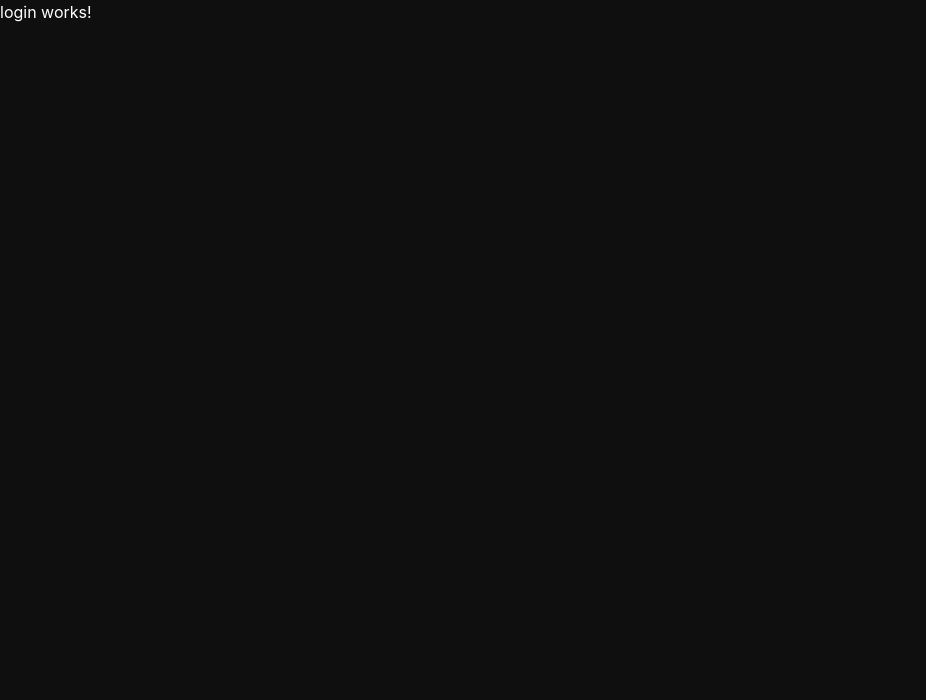
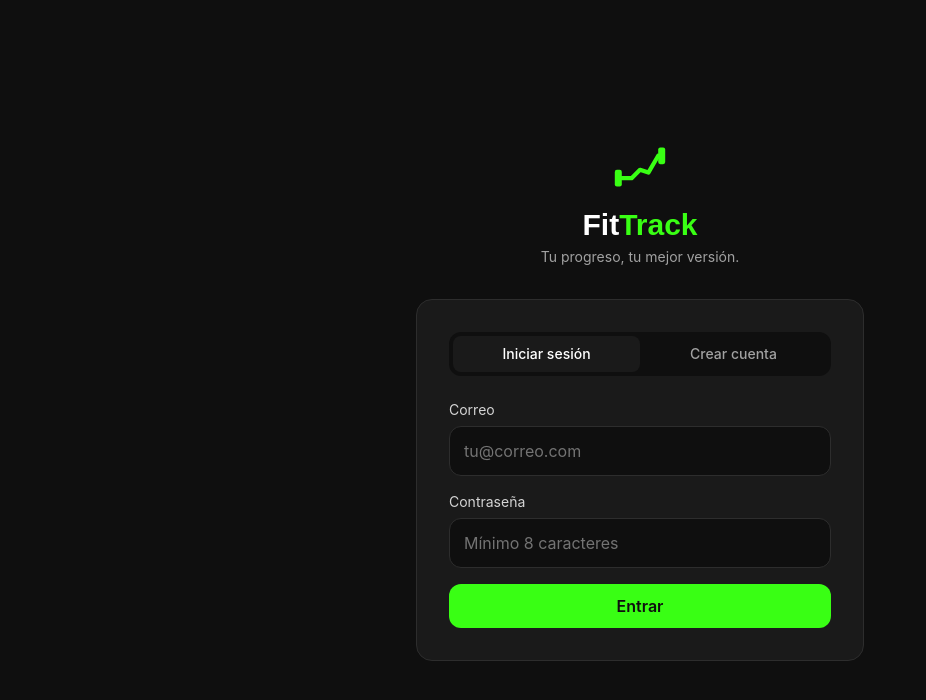
Before and after one commit to Fiurer7kp/FitTrack, an Angular app: page /login in a window 1280 px wide. Shown: the top 700 px of the page, without its empty margins (0-926 px from the left). Built offline with nearby package versions, Linux system fonts and the light colour scheme.

Commit message:
pantalla de login con validaciones, h1 h2

```diff
--- a/src/app/login/login.html
+++ b/src/app/login/login.html
@@ -1 +1,81 @@
-<p>login works!</p>
+<div class="flex min-h-screen items-center justify-center px-4 py-10">
+  <div class="w-full max-w-md">
+
+    <!-- Logo y tagline -->
+    <div class="mb-8 flex flex-col items-center text-center">
+      <svg width="56" height="56" viewBox="0 0 40 40" fill="none" aria-hidden="true">
+        <rect x="2" y="22" width="5" height="12" rx="1.5" fill="#39FF14" />
+        <rect x="33" y="6" width="5" height="12" rx="1.5" fill="#39FF14" />
+        <path d="M7 28h7l6-6 6 2 7-12" stroke="#39FF14" stroke-width="3"
+              stroke-linecap="round" stroke-linejoin="round" />
+      </svg>
+      <h1 class="mt-3 font-heading text-3xl font-bold">
+        Fit<span class="text-brand-neon">Track</span>
+      </h1>
+      <p class="mt-1 text-sm text-neutral-400">Tu progreso, tu mejor versión.</p>
+    </div>
+
+    <!-- Tarjeta del formulario -->
+    <div class="rounded-2xl border border-brand-border bg-brand-card p-6 sm:p-8">
+
+      <!-- Pestañas -->
+      <div class="mb-6 grid grid-cols-2 rounded-xl bg-brand-black p-1 text-sm font-medium">
+        <button type="button" (click)="setMode('login')"
+          class="cursor-pointer rounded-lg py-2"
+          [class]="mode() === 'login' ? 'bg-brand-card text-white' : 'text-neutral-400'">
+          Iniciar sesión
+        </button>
+        <button type="button" (click)="setMode('register')"
+          class="cursor-pointer rounded-lg py-2"
+          [class]="mode() === 'register' ? 'bg-brand-card text-white' : 'text-neutral-400'">
+          Crear cuenta
+        </button>
+      </div>
+
+      <form [formGroup]="form" (ngSubmit)="submit()" class="space-y-4" novalidate>
+
+        @if (mode() === 'register') {
+          <div>
+            <label for="name" class="mb-1.5 block text-sm text-neutral-300">Nombre</label>
+            <input id="name" type="text" formControlName="name" class="input" placeholder="Tu nombre">
+            @if (showError('name')) {
+              <p class="mt-1.5 text-xs text-brand-danger" role="alert">El nombre es obligatorio.</p>
+            }
+          </div>
+        }
+
+        <div>
+          <label for="email" class="mb-1.5 block text-sm text-neutral-300">Correo</label>
+          <input id="email" type="email" formControlName="email" class="input" placeholder="tu@correo.com">
+          @if (showError('email')) {
+            <p class="mt-1.5 text-xs text-brand-danger" role="alert">
+              @if (form.controls.email.hasError('required')) {
+                El correo es obligatorio.
+              } @else {
+                Escribe un correo válido.
+              }
+            </p>
+          }
+        </div>
+
+        <div>
+          <label for="password" class="mb-1.5 block text-sm text-neutral-300">Contraseña</label>
+          <input id="password" type="password" formControlName="password" class="input" placeholder="Mínimo 8 caracteres">
+          @if (showError('password')) {
+            <p class="mt-1.5 text-xs text-brand-danger" role="alert">
+              @if (form.controls.password.hasError('required')) {
+                La contraseña es obligatoria.
+              } @else {
+                Debe tener al menos 8 caracteres.
+              }
+            </p>
+          }
+        </div>
+
+        <button type="submit" class="btn-neon w-full">
+          {{ mode() === 'login' ? 'Entrar' : 'Crear cuenta' }}
+        </button>
+      </form>
+    </div>
+  </div>
+</div>
--- a/src/app/login/login.ts
+++ b/src/app/login/login.ts
@@ -1,9 +1,47 @@
-import { Component } from '@angular/core';
+import { Component, inject, signal } from '@angular/core';
+import { FormBuilder, ReactiveFormsModule, Validators } from '@angular/forms';
+import { Router } from '@angular/router';
 
 @Component({
-  imports: [],
   selector: 'app-login',
+  imports: [ReactiveFormsModule],
+  templateUrl: './login.html',
   styleUrl: './login.scss',
-  templateUrl: './login.html',
 })
-export class Login {}
+export class Login {
+  private fb = inject(FormBuilder);
+  private router = inject(Router);
+
+  // 'login' o 'register': controla la pestaña activa
+  mode = signal<'login' | 'register'>('login');
+
+  form = this.fb.nonNullable.group({
+    name: [''],
+    email: ['', [Validators.required, Validators.email]],
+    password: ['', [Validators.required, Validators.minLength(8)]],
+  });
+
+  setMode(mode: 'login' | 'register') {
+    this.mode.set(mode);
+    // El nombre solo es obligatorio al registrarse
+    const name = this.form.controls.name;
+    name.setValidators(mode === 'register' ? [Validators.required] : []);
+    name.updateValueAndValidity();
+    this.form.markAsUntouched();
+  }
+
+  // true si el campo es inválido y el usuario ya lo tocó
+  showError(field: 'name' | 'email' | 'password') {
+    const c = this.form.controls[field];
+    return c.invalid && c.touched;
+  }
+
+  submit() {
+    if (this.form.invalid) {
+      this.form.markAllAsTouched(); // muestra todos los errores a la vez
+      return;
+    }
+    // Login simulado: todavía no hay backend
+    this.router.navigate(['/dashboard']);
+  }
+}
```
